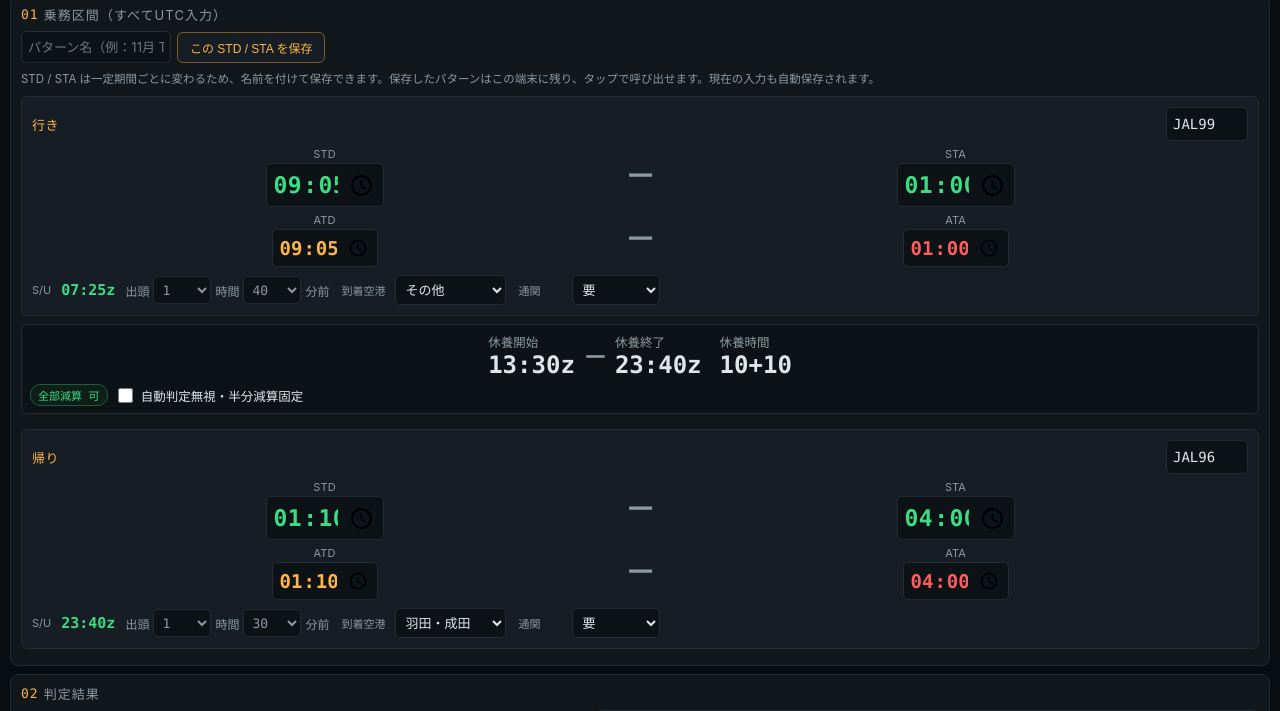
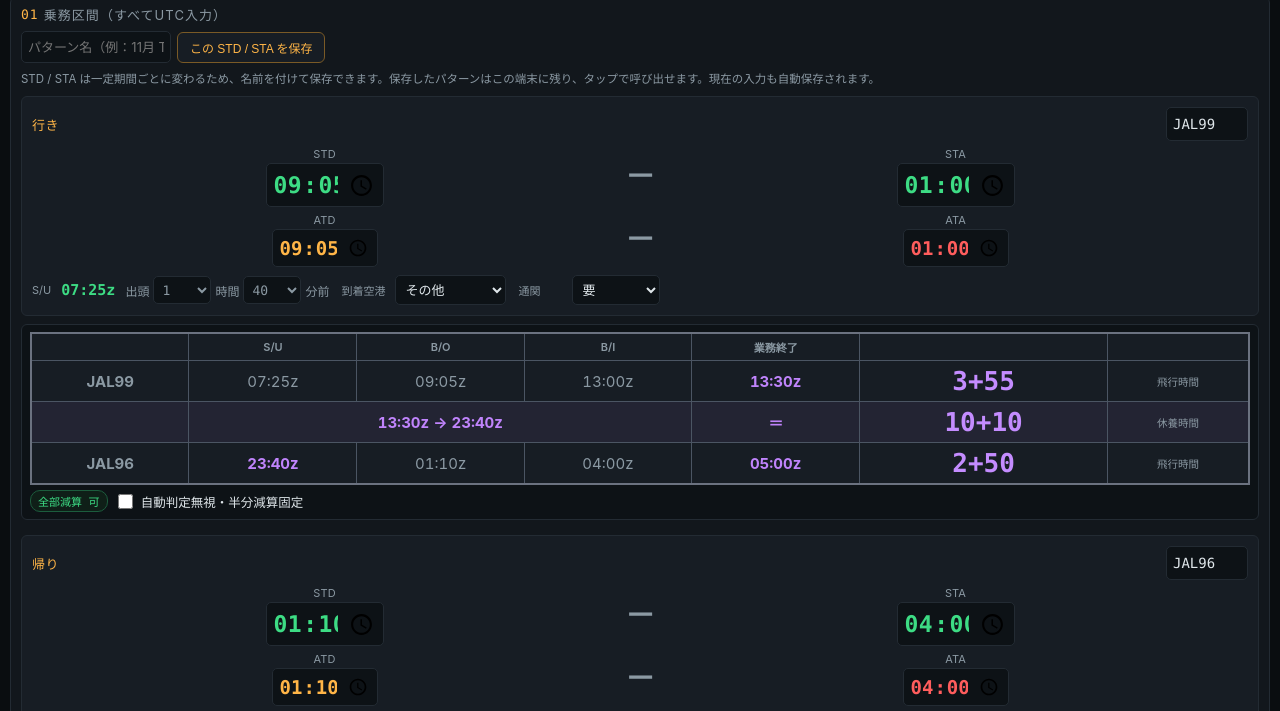
Before and after one commit to Kanamokko-Lee/ichirenzoku, a plain HTML site: page index.html in a window 1280 px wide. Shown: the part 69-780 px from the top of the page. Drawn offline with Linux system fonts and the light colour scheme.

Commit message:
行き・休養・帰りをタイムライン表に並べ替え

```diff
--- a/index.html
+++ b/index.html
@@ -250,6 +250,15 @@
   .banner.ok{background:var(--green-dim);color:#c9ffe4;border:1px solid #2a7a54;}
   .banner.bad{background:var(--red-dim);color:#ffd6d6;border:1px solid #8a2c2c;}
   .banner.stay{background:#1c3a5c;color:#cfe4ff;border:1px solid #2f5c8a;}
+  .tl-table{width:100%;border-collapse:collapse;border:2px solid #6b7280;font-size:15px;background:var(--panel2,#1b2432);}
+  .tl-table th,.tl-table td{border:1px solid #4b5563;padding:5px 2px;text-align:center;white-space:nowrap;}
+  .tl-table th{font-size:11px;color:var(--muted,#9aa4b2);font-weight:600;}
+  .tl-table td{font-variant-numeric:tabular-nums;}
+  .tl-table .fn{font-weight:700;}
+  .tl-table .acc{color:#c084fc;font-weight:700;}
+  .tl-table .dur{font-weight:700;}
+  .tl-table .lbl{font-size:10.5px;color:var(--muted,#9aa4b2);}
+  .tl-table tr.rest-row td{background:rgba(192,132,252,.07);}
   .delay-guide{background:#2a1a10;border:1px solid #8a5a2a;border-radius:8px;padding:10px 12px;font-size:13.5px;line-height:1.6;margin-bottom:10px;color:#ffe1bd;}
   .delay-guide b{color:#ffc46b;font-size:16px;}
   .banner b{font-family:var(--mono);}
@@ -788,7 +797,20 @@ function render(){
       gapDiv.id=`gapinfo-${i}`;
       const globalOff = parseFloat(document.getElementById('offset')?.value)||9;
       const offVal = gapRestOffset[i]!==undefined?gapRestOffset[i]:globalOff;
-      gapDiv.innerHTML = `
+      if(legs.length===2 && i===0){
+        gapDiv.innerHTML = `
+        <table class="tl-table">
+          <tr><th></th><th>S/U</th><th>B/O</th><th>B/I</th><th>業務終了</th><th></th><th></th></tr>
+          <tr><td class="fn" id="tlFn1">--</td><td id="tlSu1">--:--</td><td id="tlBo1">--:--</td><td id="tlBi1">--:--</td><td class="acc" id="tlEnd1">--:--</td><td class="dur" id="tlBlk1">--+--</td><td class="lbl">飛行時間</td></tr>
+          <tr class="rest-row"><td></td><td colspan="3" class="acc" id="tlRestRange">--:-- → --:--</td><td class="acc">＝</td><td class="dur" id="tlRestDur">--+--</td><td class="lbl">休養時間</td></tr>
+          <tr><td class="fn" id="tlFn2">--</td><td class="acc" id="tlSu2">--:--</td><td id="tlBo2">--:--</td><td id="tlBi2">--:--</td><td class="acc" id="tlEnd2">--:--</td><td class="dur" id="tlBlk2">--+--</td><td class="lbl">飛行時間</td></tr>
+        </table>
+        <div class="gap-elig">
+          <span class="badge" id="gapbadge-${i}">--</span>
+          <label class="checkline"><input type="checkbox" ${gapForceHalf[i]?'checked':''} onchange="setForceHalf(${i},this.checked)">自動判定無視・半分減算固定</label>
+        </div>`;
+      } else {
+        gapDiv.innerHTML = `
         <div class="gap-times2">
           <div><span class="gap-cap">休養開始</span><b id="gapstart-${i}">--:--</b></div>
           <span class="gap-dash">－</span>
@@ -799,6 +821,7 @@ function render(){
           <span class="badge" id="gapbadge-${i}">--</span>
           <label class="checkline"><input type="checkbox" ${gapForceHalf[i]?'checked':''} onchange="setForceHalf(${i},this.checked)">自動判定無視・半分減算固定</label>
         </div>`;
+      }
       // 休養ボックスは「行き」と「帰り」の間に配置する
       const nextLegEl = legsRow.children[i+1];
       if(nextLegEl) legsRow.insertBefore(gapDiv, nextLegEl);
@@ -876,6 +899,27 @@ function updateResults(){
       else { badgeEl.className='badge no'; badgeEl.textContent='半分減算（休養10h未満）'; }
     }
   });
+
+  // タイムライン表（行き／休養／帰り）を埋める
+  if(r.resolved.length===2 && r.gaps[0]){
+    const setT = (id,v)=>{ const e=document.getElementById(id); if(e) e.textContent=v; };
+    const [t1,t2] = r.resolved;
+    const gg = r.gaps[0];
+    setT('tlFn1', t1.flightNo||'--');
+    setT('tlSu1', fmtClock(t1.suCursor));
+    setT('tlBo1', fmtClock(t1.atdCursor));
+    setT('tlBi1', fmtClock(t1.effStaCursor));
+    setT('tlEnd1', fmtClock(t1.businessEndCursor));
+    setT('tlBlk1', (t1.atdCursor!==null&&t1.effStaCursor!==null)?fmtHM(t1.effStaCursor-t1.atdCursor):'--+--');
+    setT('tlRestRange', fmtClock(gg.start)+' → '+fmtClock(gg.end));
+    setT('tlRestDur', fmtHM(gg.dur));
+    setT('tlFn2', t2.flightNo||'--');
+    setT('tlSu2', fmtClock(t2.suCursor));
+    setT('tlBo2', fmtClock(t2.atdCursor));
+    setT('tlBi2', fmtClock(t2.effStaCursor));
+    setT('tlEnd2', fmtClock(t2.businessEndCursor));
+    setT('tlBlk2', (t2.atdCursor!==null&&t2.effStaCursor!==null)?fmtHM(t2.effStaCursor-t2.atdCursor):'--+--');
+  }
 
   let deductionBasis = '(減算なし)';
   if(chosenGapIdx!==null && r.gaps[chosenGapIdx]){
```
